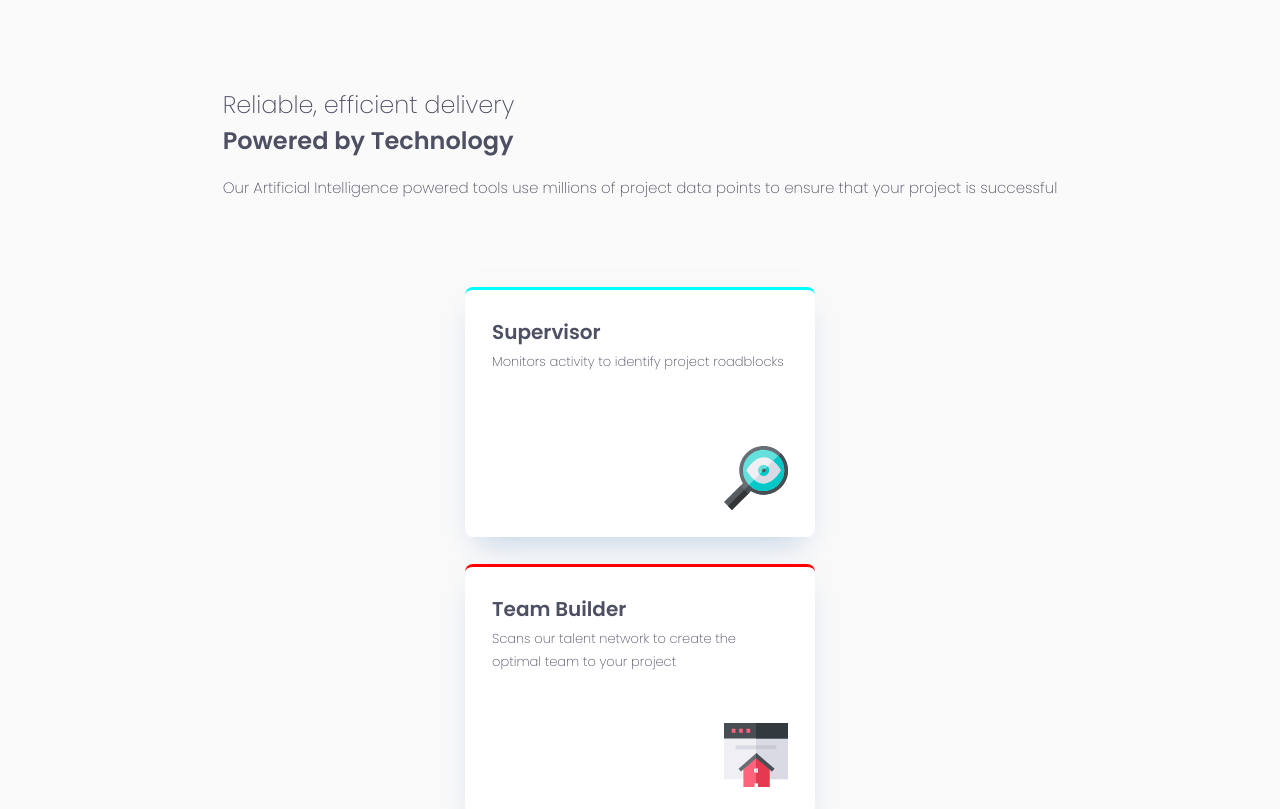
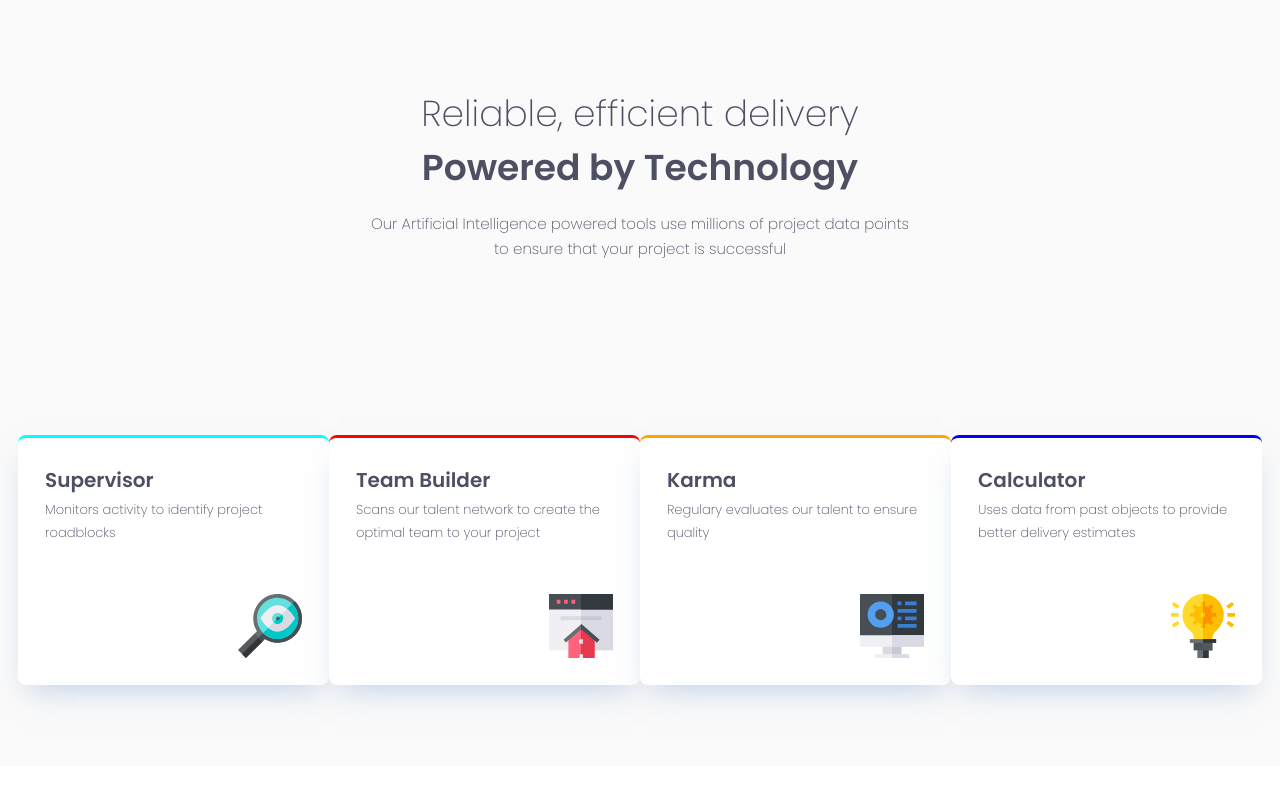
Before and after one commit to carlosloureda/fem-four-card-feature, a React (Create React App) app: page / in a window 1280 px wide. Shown: the top 809 px of the page. Built offline with nearby package versions, Linux system fonts and the light colour scheme.

Commit message:
feat (wip): working on desktop design

```diff
--- a/src/components/Card.tsx
+++ b/src/components/Card.tsx
@@ -25,7 +25,7 @@ S.Card = styled.section`
   box-shadow: 0px 15px 30px -11px rgba(131, 166, 210, 0.5);
 
   @media (min-width: 376px) {
-    width: 350px;
+    max-width: 350px;
     height: 250px;
   }
 
--- a/src/components/CardsSection.tsx
+++ b/src/components/CardsSection.tsx
@@ -45,26 +45,53 @@ S.Section = styled.section`
   align-items: center;
   padding: 87px 27px 27px 27px;
   .header {
+    // desktop
+    max-width: 540px;
+
+    text-align: center;
+
     margin-bottom: 87px;
 
     &--title {
       font-size: 24px;
       line-height: 36px;
       font-weight: 200;
+
+      @media (min-width: 376px) {
+        font-size: 36px;
+        line-height: 54px;
+      }
+
       &__highlighted {
         font-weight: 600;
         font-size: 24px;
         line-height: 36px;
         display: block;
+        @media (min-width: 376px) {
+          font-size: 36px;
+          line-height: 54px;
+        }
       }
     }
     &--subtitle {
       font-weight: 200;
       font-size: 15px;
       line-height: 25px;
-      text-align: center;
       padding-top: 16px;
     }
+  }
+`;
+
+S.CardsSection = styled.div`
+  display: flex;
+  flex-direction: column;
+  align-items: center;
+  padding: 87px 27px 27px 27px;
+
+  @media (min-width: 376px) {
+    display: flex;
+    flex-direction: row;
+    justify-content: center;
   }
 `;
 
@@ -83,7 +110,9 @@ const CardsSection = () => {
           points to ensure that your project is successful
         </p>
       </div>
-      {cards && cards.map((card) => <Card key={card.title} card={card} />)}
+      <S.CardsSection>
+        {cards && cards.map((card) => <Card key={card.title} card={card} />)}
+      </S.CardsSection>
     </S.Section>
   );
 };
```
Also changed, not shown: 2 other files (tests, documents, lock files or other folders).
